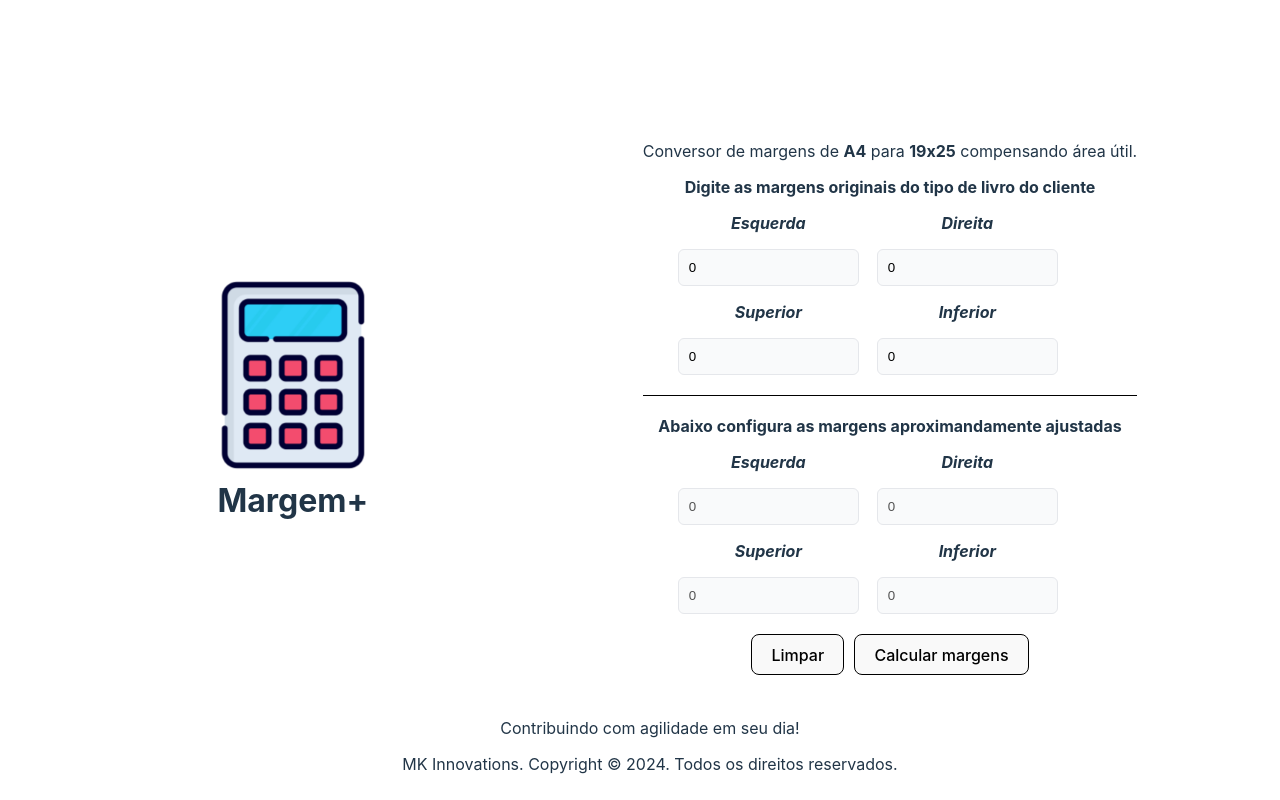
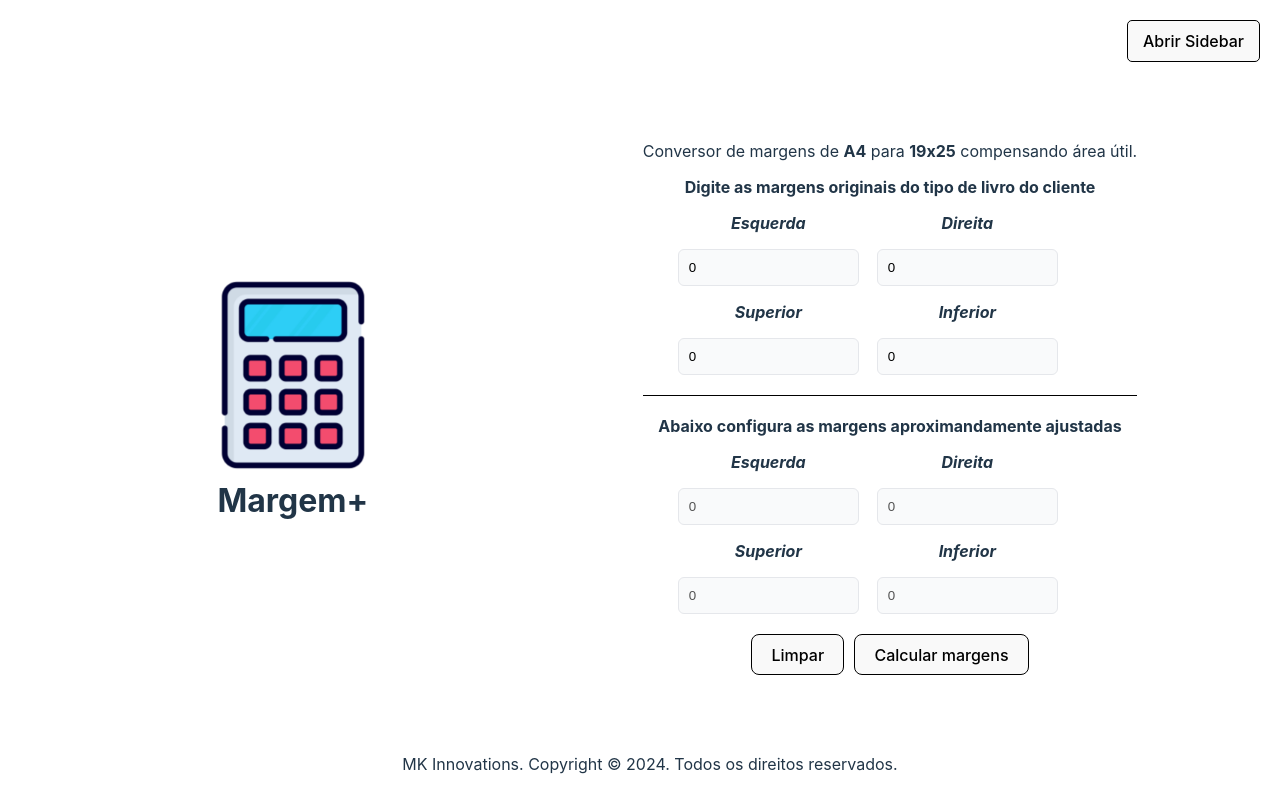
Before and after one commit to RafaelFink-dev/calcular-margens-web, a React (Vite) app: page / in a window 1280 px wide. Built offline with nearby package versions, Linux system fonts and the light colour scheme.

Commit message:
New commit

```diff
--- a/package.json
+++ b/package.json
@@ -11,7 +11,8 @@
   },
   "dependencies": {
     "react": "^18.3.1",
-    "react-dom": "^18.3.1"
+    "react-dom": "^18.3.1",
+    "react-pro-sidebar": "^1.1.0"
   },
   "devDependencies": {
     "@eslint/js": "^9.13.0",
--- a/src/App.css
+++ b/src/App.css
@@ -54,6 +54,7 @@
 
 .card-left h1 {
   margin-top: 10px;
+  width: 700px;
 }
 
 .logo {
--- a/src/App.jsx
+++ b/src/App.jsx
@@ -1,4 +1,5 @@
 import margem_maisLogo from './assets/calculadora.png'
+import Sidebar from './components/Sidebar/index';
 import folhaLogo from './assets/folha.png';
 import './App.css'
 import { useState } from 'react'
@@ -17,6 +18,8 @@ function App() {
 
 
   function calcularMargem() {
+
+    if (margemDireita & margemEsquerda & margemInferior & margemSuperior) {
       const largura = 21.00 - margemDireita - margemEsquerda;
       const altura = 29.70 - margemSuperior - margemInferior;
 
@@ -32,6 +35,12 @@ function App() {
 
       setResultadoMargemSuperior(margensSuperior);
       setResultadoMargemInferior(margensInferior);
+
+      return;
+
+    }
+
+    alert("Preencha todas as margens para calcular!");
 
   }
 
@@ -49,11 +58,18 @@ function App() {
 
   return (
     <>
+
+      <Sidebar className='sidebar' />
+
       <div className='background'>
 
         {resultadoMargemDireita ? (
 
+
           <div class="card-left">
+
+            <h1 style={{ fontSize: 18 }}>O layout do cliente deve seguir este modelo</h1>
+
             <span class="margem-superior">{resultadoMargemSuperior}</span>
 
             <div class="logo-container">
@@ -172,6 +188,7 @@ function App() {
             <button onClick={calcularMargem}>
               Calcular margens
             </button>
+
           </div>
 
         </div>
@@ -179,7 +196,6 @@ function App() {
       </div>
 
       <div className="read-the-docs">
-        <p>Contribuindo com agilidade em seu dia!</p>
         <p>MK Innovations. Copyright © 2024. Todos os direitos reservados.</p>
       </div>
     </>
--- /dev/null
+++ b/src/components/Sidebar/index.css
@@ -0,0 +1,11 @@
+.buttonOpen {
+    position: fixed;
+    right: 20px; /* Distância da borda direita */
+    top: 20px; /* Distância do topo (ajustei para 20px para ficar visível) */
+    padding: 10px 15px; /* Tamanho do botão */
+    color: black;
+    border: 1px solid black; /* Remove a borda do botão */
+    cursor: pointer; /* Mostra a mãozinha ao passar o mouse */
+    z-index: 1001; /* Garante que o botão fique acima de outros elementos */
+    border-radius: 5px; /* Bordas arredondadas */
+  }
--- /dev/null
+++ b/src/components/Sidebar/index.jsx
@@ -0,0 +1,38 @@
+import React, { useState } from 'react';
+import './index.css';
+
+const Sidebar = () => {
+  const [isSidebarOpen, setSidebarOpen] = useState(false);
+
+  const toggleSidebar = () => {
+    setSidebarOpen(!isSidebarOpen);
+  };
+
+  return (
+    <div>
+      <button onClick={toggleSidebar} className='buttonOpen'>
+        {isSidebarOpen ? 'Fechar Sidebar' : 'Abrir Sidebar'}
+      </button>
+
+      <div
+        className={`sidebar ${isSidebarOpen ? 'open' : 'closed'}`}
+        style={{
+          position: 'fixed',
+          left: 0,
+          top: 0,
+          width: '250px',
+          height: '100vh',
+          backgroundColor: '#333',
+          color: 'white',
+          display: isSidebarOpen ? 'block' : 'none',
+        }}
+      >
+        <h2>Opções</h2>
+        {/* Aqui você pode adicionar conteúdo para a sidebar */}
+        <a>Clientes</a>
+      </div>
+    </div>
+  );
+};
+
+export default Sidebar;
```
Also changed, not shown: 1 other file (tests, documents, lock files or other folders). Lines whose indentation alone changed are shown as unchanged.
